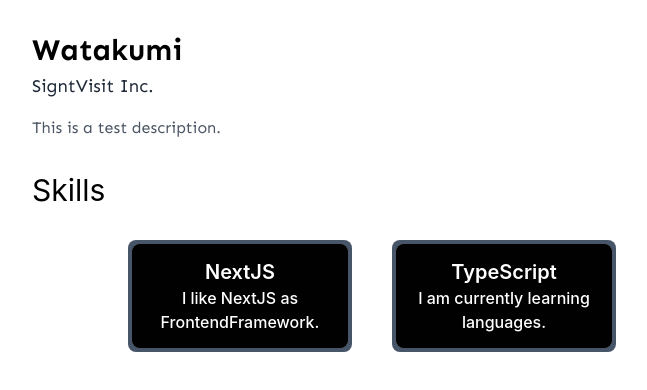
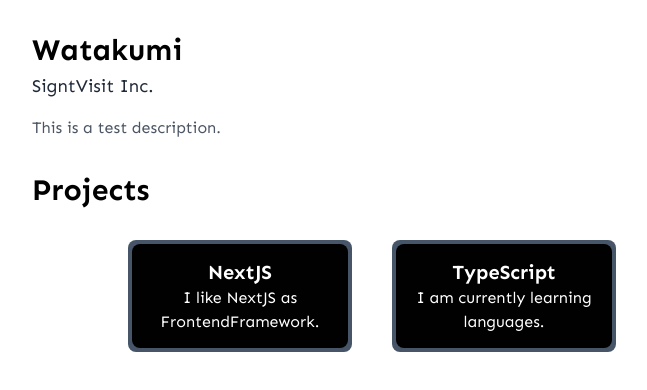
Before and after one commit to Watakumi/meet-binder-front, a Next.js app: page /mypage in a window 1280 px wide. Shown: the top 390 px of the page, without its empty margins (268-915 px from the left). Built offline with nearby package versions, Linux system fonts and the light colour scheme.

Commit message:
Projectsにリネーム

```diff
--- a/components/Skills.tsx
+++ b/components/Projects.tsx
@@ -1,7 +1,7 @@
-const Skills = () => {
+const Projects = () => {
   return (
-    <div className="my-8 px-3">
-      <p className="text-3xl">Skills</p>
+    <div className="my-8 px-3 font-sen">
+      <p className="text-3xl font-bold">Projects</p>
       <div className="my-8 flex flex-col items-center justify-center gap-10 sm:flex-row">
         <a
           className="h-[7rem] w-[14rem] cursor-pointer rounded-lg bg-slate-600 p-1 text-white duration-100 hover:scale-105"
@@ -29,4 +29,4 @@ const Skills = () => {
   );
 };
 
-export default Skills;
+export default Projects;
--- a/pages/mypage/index.tsx
+++ b/pages/mypage/index.tsx
@@ -1,11 +1,11 @@
 import React from 'react';
 import { About } from '../../components/About';
-import Skills from '../../components/Skills';
+import Projects from '../../components/Projects';
 const Mypage: React.FunctionComponent = () => {
   return (
     <div className="px-2 sm:px-8 md:px-24 lg:px-48 xl:px-72">
       <About />
-      <Skills />
+      <Projects />
     </div>
   );
 };
```
